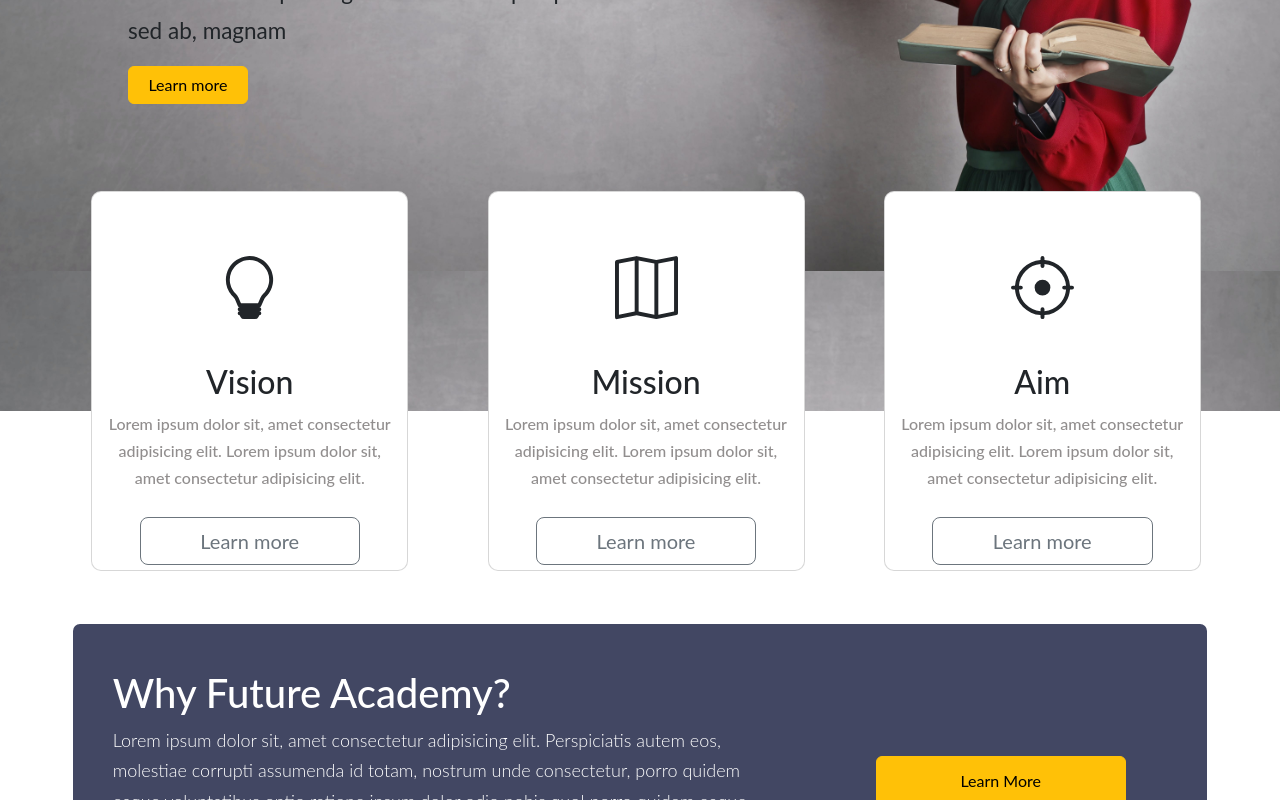
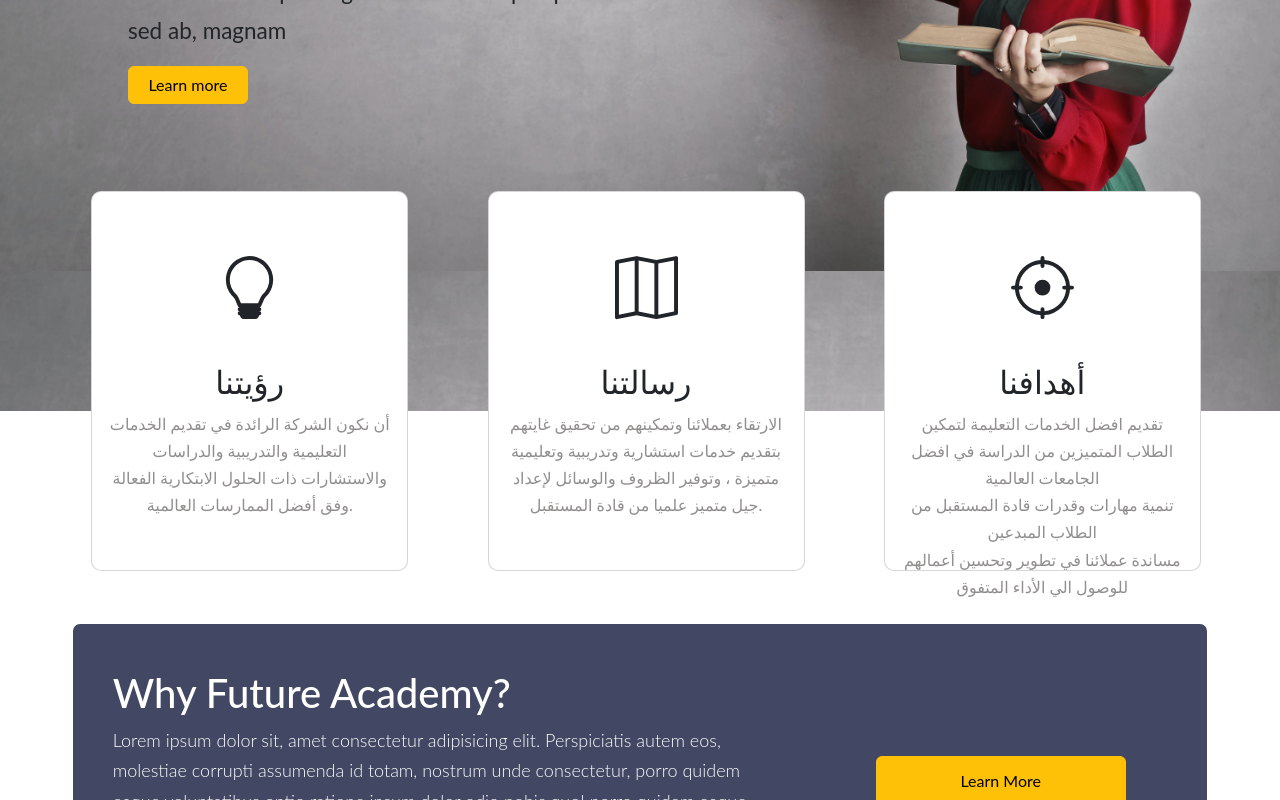
Before and after one commit to omar-vtc/Future-app, a React (Create React App) app: page / in a window 1280 px wide. Shown: the part 469-1269 px from the top of the page. Built offline with nearby package versions, Linux system fonts and the light colour scheme.

Commit message:
translate

```diff
--- a/src/components/Header/HeaderGrid.js
+++ b/src/components/Header/HeaderGrid.js
@@ -18,13 +18,14 @@ function HeaderGrid() {
             <path d="M2 6a6 6 0 1 1 10.174 4.31c-.203.196-.359.4-.453.619l-.762 1.769A.5.5 0 0 1 10.5 13a.5.5 0 0 1 0 1 .5.5 0 0 1 0 1l-.224.447a1 1 0 0 1-.894.553H6.618a1 1 0 0 1-.894-.553L5.5 15a.5.5 0 0 1 0-1 .5.5 0 0 1 0-1 .5.5 0 0 1-.46-.302l-.761-1.77a1.964 1.964 0 0 0-.453-.618A5.984 5.984 0 0 1 2 6m6-5a5 5 0 0 0-3.479 8.592c.263.254.514.564.676.941L5.83 12h4.342l.632-1.467c.162-.377.413-.687.676-.941A5 5 0 0 0 8 1" />
           </svg>
           <div class="desc">
-            <h2>Vision</h2>
+            <h2>رؤيتنا</h2>
             <p>
-              Lorem ipsum dolor sit, amet consectetur adipisicing elit. Lorem
-              ipsum dolor sit, amet consectetur adipisicing elit.
+              أن نكون الشركة الرائدة في تقديم الخدمات التعليمية والتدريبية
+              والدراسات والاستشارات ذات الحلول الابتكارية الفعالة وفق أفضل
+              الممارسات العالمية.
             </p>
           </div>
-          <button class="btn btn-outline-secondary btn-lg">Learn more</button>
+          {/* <button class="btn btn-outline-secondary btn-lg">Learn more</button> */}
         </div>
 
         <div class="intro-con-box">
@@ -42,13 +43,14 @@ function HeaderGrid() {
             />
           </svg>
           <div class="desc">
-            <h2>Mission</h2>
+            <h2>رسالتنا</h2>
             <p>
-              Lorem ipsum dolor sit, amet consectetur adipisicing elit. Lorem
-              ipsum dolor sit, amet consectetur adipisicing elit.
+              الارتقاء بعملائنا وتمكينهم من تحقيق غايتهم بتقديم خدمات استشارية
+              وتدريبية وتعليمية متميزة ، وتوفير الظروف والوسائل لإعداد جيل متميز
+              علميا من قادة المستقبل.
             </p>
           </div>
-          <button class="btn btn-outline-secondary btn-lg">Learn more</button>
+          {/* <button class="btn btn-outline-secondary btn-lg">Learn more</button> */}
         </div>
 
         <div class="intro-con-box">
@@ -63,13 +65,15 @@ function HeaderGrid() {
             <path d="M8.5.5a.5.5 0 0 0-1 0v.518A7.001 7.001 0 0 0 1.018 7.5H.5a.5.5 0 0 0 0 1h.518A7.001 7.001 0 0 0 7.5 14.982v.518a.5.5 0 0 0 1 0v-.518A7.001 7.001 0 0 0 14.982 8.5h.518a.5.5 0 0 0 0-1h-.518A7.001 7.001 0 0 0 8.5 1.018zm-6.48 7A6.001 6.001 0 0 1 7.5 2.02v.48a.5.5 0 0 0 1 0v-.48a6.001 6.001 0 0 1 5.48 5.48h-.48a.5.5 0 0 0 0 1h.48a6.002 6.002 0 0 1-5.48 5.48v-.48a.5.5 0 0 0-1 0v.48A6.001 6.001 0 0 1 2.02 8.5h.48a.5.5 0 0 0 0-1h-.48M8 10a2 2 0 1 0 0-4 2 2 0 0 0 0 4" />
           </svg>
           <div class="desc">
-            <h2>Aim</h2>
+            <h2>أهدافنا</h2>
             <p>
-              Lorem ipsum dolor sit, amet consectetur adipisicing elit. Lorem
-              ipsum dolor sit, amet consectetur adipisicing elit.
+              تقديم افضل الخدمات التعليمة لتمكين الطلاب المتميزين من الدراسة في
+              افضل الجامعات العالمية <br /> تنمية مهارات وقدرات قادة المستقبل من
+              الطلاب المبدعين <br /> مساندة عملائنا في تطوير وتحسين أعمالهم
+              للوصول الي الأداء المتفوق
             </p>
           </div>
-          <button class="btn btn-outline-secondary btn-lg">Learn more</button>
+          {/* <button class="btn btn-outline-secondary btn-lg">Learn more</button> */}
         </div>
       </div>
       {/* <Grid3Boxes /> */}
```
